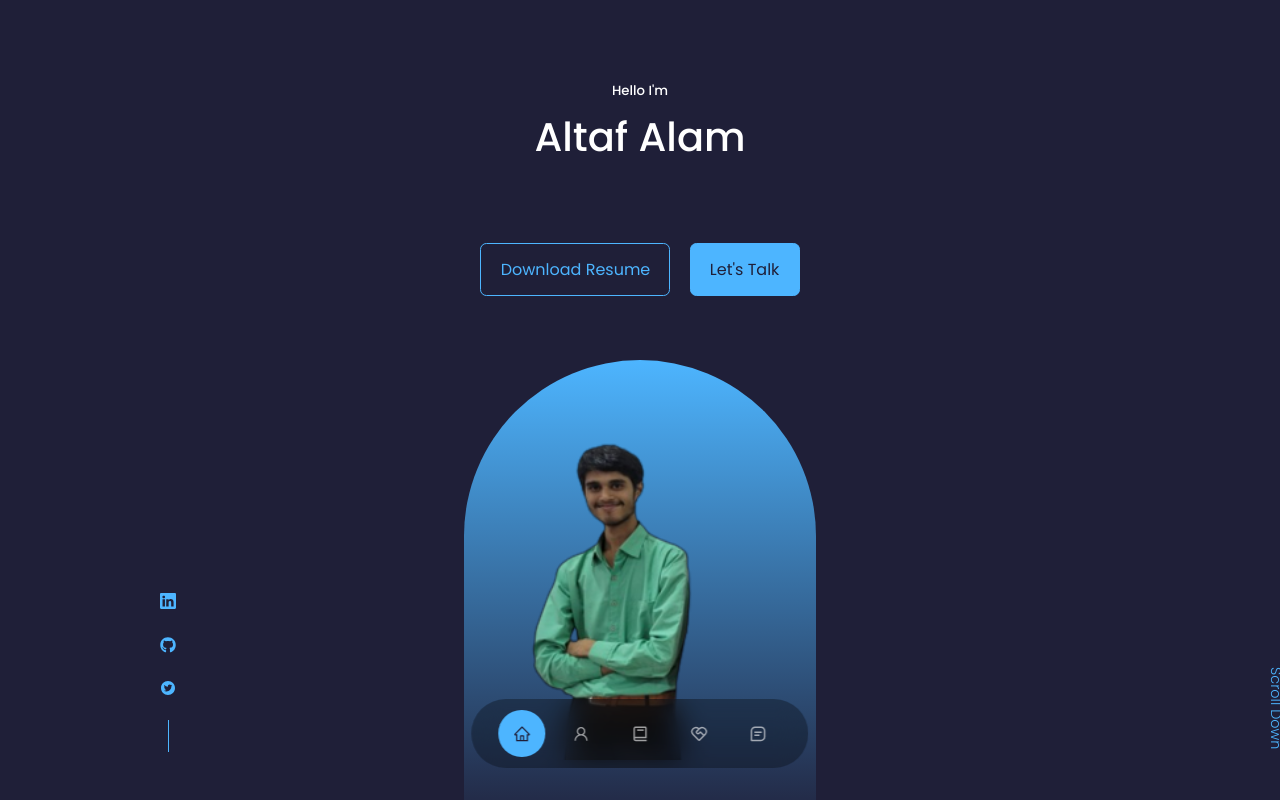
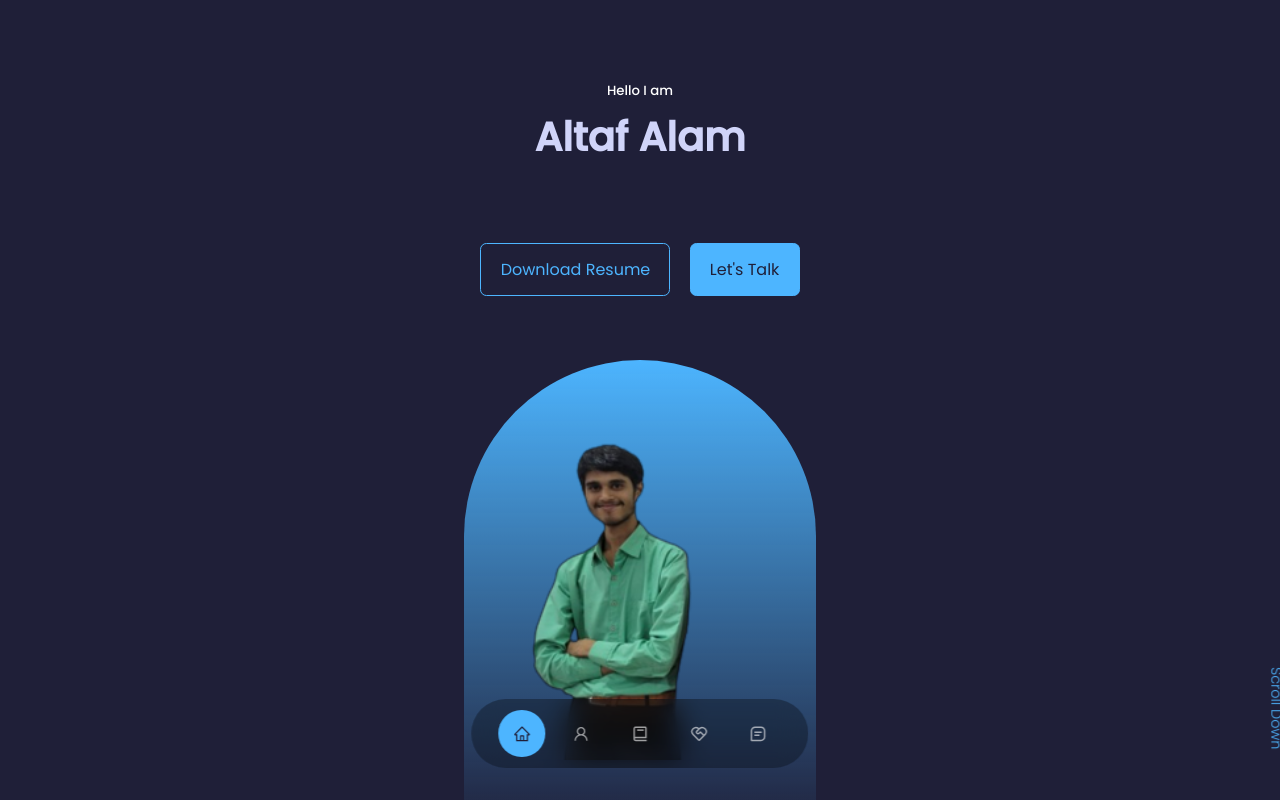
Before and after one commit to Altafalam3/Portfolio-Website, a React (Create React App) app: page / in a window 1280 px wide. Shown: the top 800 px of the page. Built offline with nearby package versions, Linux system fonts and the light colour scheme; the HTML template or start-up script is replaced by a standard one.

Commit message:
Updated UI

```diff
--- a/src/components/header/Header.jsx
+++ b/src/components/header/Header.jsx
@@ -60,13 +60,13 @@ const Header = () => {
   return (
     <header>
       <div className="container header__container">
-        <h5>Hello I'm</h5>
-        <h1>Altaf Alam</h1>
+        <h5>Hello I am</h5>
+        <h1 className="title_name">Altaf Alam</h1>
         <h3 className='title_skill'>{displayText}</h3>
         <CallToAction />
         <HeaderSocials />
         <div className="myself">
-          <img src={Myself} alt='myself' x="50" y="200" />
+          <img src={Myself} alt='myself' />
         </div>
       </div>
       <a href="#contact" className='scroll__down'>
--- a/src/components/header/header.css
+++ b/src/components/header/header.css
@@ -11,11 +11,37 @@ header {
 }
 
 
-.title_skill{
+.title_skill {
    height: 2rem;
    font-weight: bolder;
    color: rgb(235, 123, 123);
 }
+
+.title_name {
+   color: #d0d4f9;
+   font-weight: bolder;
+   animation: fadeInRight 2s ease;
+   -webkit-animation: fadeInRight 2s ease;
+}
+
+@keyframes fadeInRight {
+   0% {
+      opacity: 0;
+      transform: translateX(-100px);
+      -webkit-transform: translateX(-100px);
+      -moz-transform: translateX(-100px);
+      -ms-transform: translateX(-100px);
+      -o-transform: translateX(-100px);
+   }
+
+   100% {
+      opacity: 1;
+      transform: translateX(0);
+      /* Bring the text to its original position */
+   }
+}
+
+
 /* --------------Cta-------------- */
 
 .cta {
@@ -34,6 +60,8 @@ header {
    gap: 1rem;
    left: 0;
    bottom: 3rem;
+   animation: fadeInDown2 2s ease;
+   -webkit-animation: fadeInDown2 2s ease;
 }
 
 .header__socials::after {
@@ -45,7 +73,7 @@ header {
 
 /* -----------Myself----------- */
 .myself {
-   background: linear-gradient(var(--color-primary),transparent);
+   background: linear-gradient(var(--color-primary), transparent);
    width: 22rem;
    height: 30rem;
    position: absolute;
@@ -54,17 +82,52 @@ header {
    border-radius: 12rem 12rem 0rem 0rem;
    overflow: hidden;
    padding: 5rem 1.5rem 1.5rem 1.5rem;
+   animation: fadeInDown 1s ease;
+   /* Apply the fadeInDown animation */
 }
 
-.myself img{
+.myself img {
    height: 35rem;
    padding-bottom: 15rem;
    padding-left: 2rem;
    width: 15rem;
+   animation: fadeInDown 1s ease;
+   /* Apply the fadeInDown animation */
 }
 
+@keyframes fadeInDown {
+   0% {
+      opacity: 0;
+      transform: translateY(-20px);
+   }
+
+   100% {
+      opacity: 1;
+      transform: translateY(0);
+   }
+}
+
+@keyframes fadeInDown2 {
+   0% {
+      opacity: 0;
+      transform: translateY(-80px);
+      -webkit-transform: translateY(-80px);
+      -moz-transform: translateY(-80px);
+      -ms-transform: translateY(-80px);
+      -o-transform: translateY(-80px);
+   }
+
+   100% {
+      opacity: 1;
+      transform: translateY(0);
+   }
+}
+
+
+
+
 /* ----------Scroll Down-------------- */
-.scroll__down{
+.scroll__down {
    position: absolute;
    right: -2.3rem;
    bottom: 5rem;
@@ -75,7 +138,7 @@ header {
 
 /* -------------Medium Device Responsive--------- */
 @media screen and (max-width:1024px) {
-   header{
+   header {
       height: 68vh;
    }
 }
@@ -83,11 +146,12 @@ header {
 
 /* -------------Small Device Responsive--------- */
 @media screen and (max-width:600px) {
-   header{
+   header {
       height: 100vh;
    }
 
-   .header__socials, .scroll__down{
+   .header__socials,
+   .scroll__down {
       display: none;
    }
 }
```
